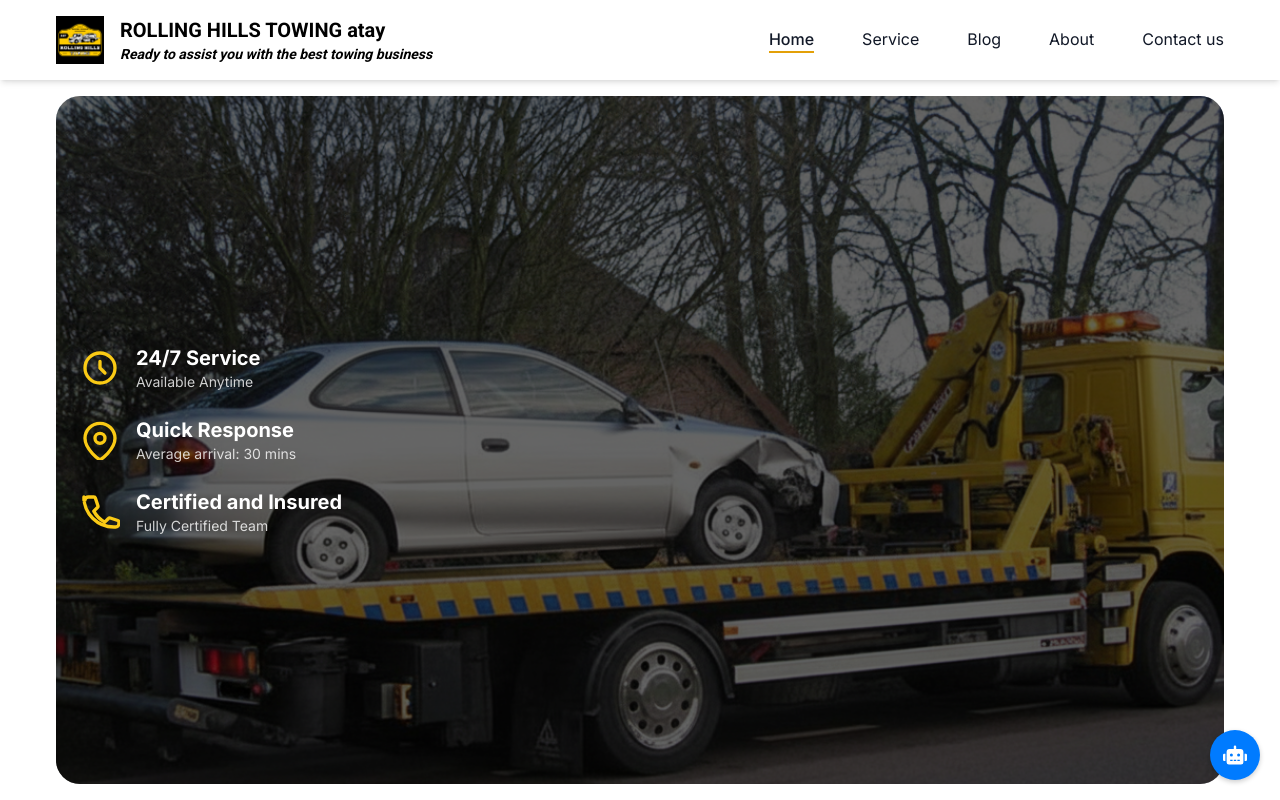
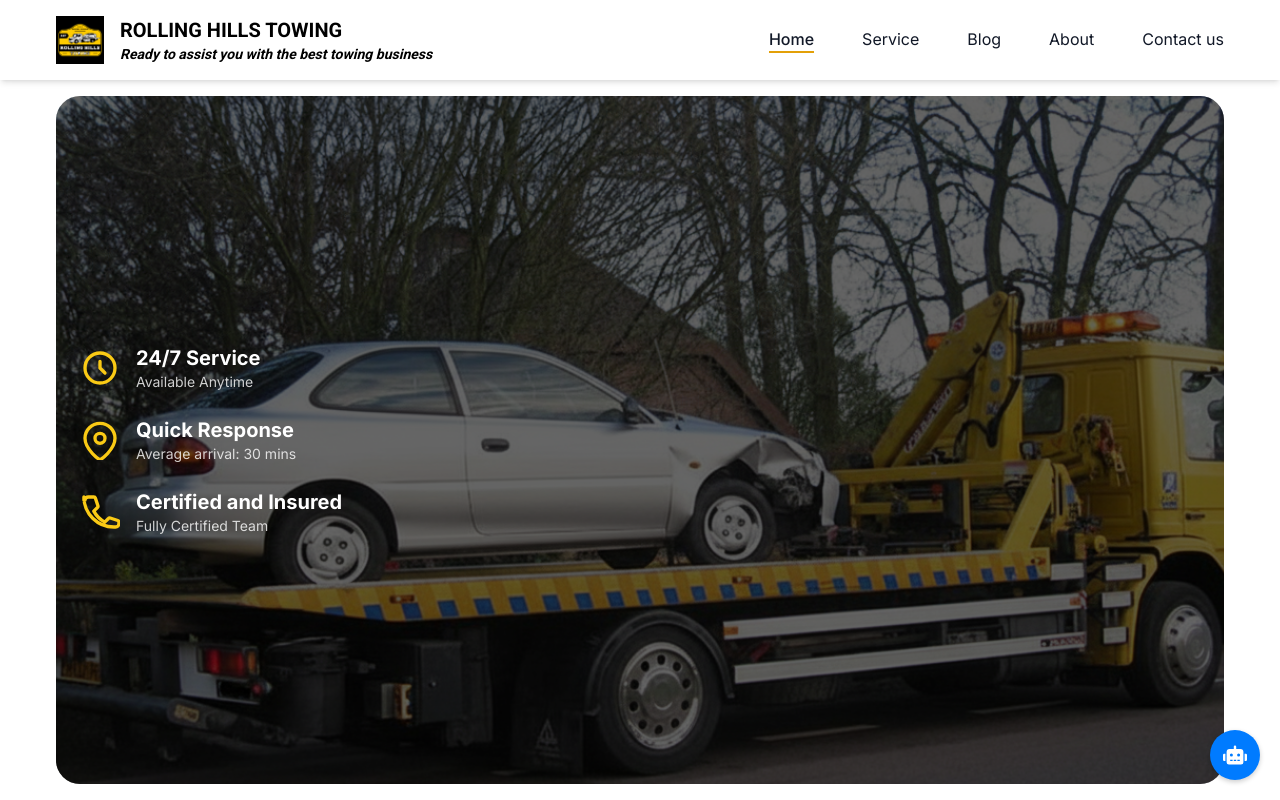
Before and after one commit to YzzaJDT/ghost_project, a React (Vite) app: page / in a window 1280 px wide. Shown: the top 800 px of the page. Built offline with nearby package versions, Linux system fonts and the light colour scheme.

Commit message:
changes again

```diff
--- a/src/components/Navbar.jsx
+++ b/src/components/Navbar.jsx
@@ -34,7 +34,7 @@ const Navbar = () => {
             />
           <div className="flex flex-col">
               <span className="text-base sm:text-lg md:text-xl font-roboto font-bold text-black">
-                ROLLING HILLS TOWING atay
+                ROLLING HILLS TOWING
               </span>
               <span className="hidden sm:inline text-[10px] sm:text-xs md:text-sm font-roboto font-semibold text-black italic">
                 Ready to assist you with the best towing business
```
Also changed, not shown: 3 other files (tests, documents, lock files or other folders).
